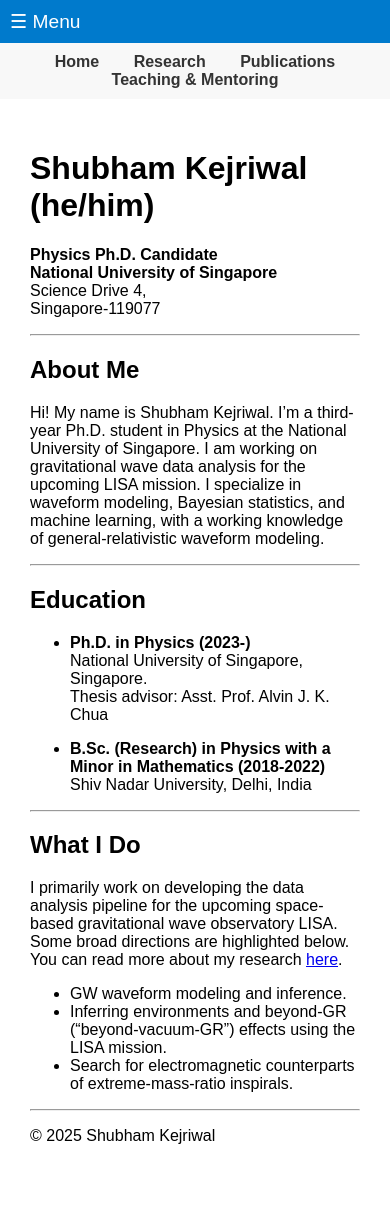
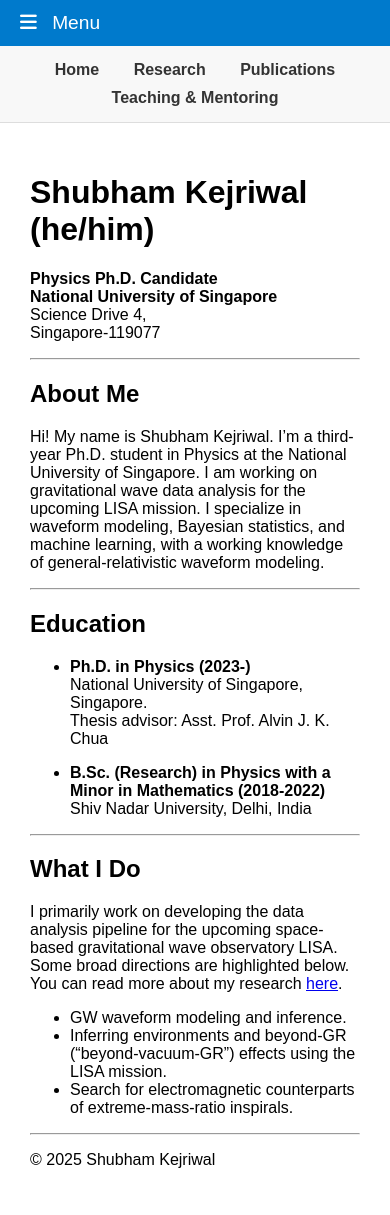
Before and after one commit to perturber/shubham, a Jekyll site: the page built from index.md, in a window 390 px wide. Built offline with Jekyll 4.4.1, drawn with Linux system fonts in a browser that asks for light colours; before the commit the page ends 1191 px from its top, so only the background shows below that.

Commit message:
Add files via upload

```diff
--- a/_layouts/default.html
+++ b/_layouts/default.html
@@ -2,27 +2,44 @@
 <html lang="en">
 <head>
   <meta charset="UTF-8">
-  <title>{{ page.title }}</title>
+  <!-- Crucial for responsive design -->
+  <meta name="viewport" content="width=device-width, initial-scale=1.0">
+  <title>{{ page.title | default: site.title }}</title> <!-- Added default title -->
 
   <!-- Font Awesome for icons -->
-  <link rel="stylesheet" href="https://cdnjs.cloudflare.com/ajax/libs/font-awesome/6.5.0/css/all.min.css">
+  <link rel="stylesheet" href="https://cdnjs.cloudflare.com/ajax/libs/font-awesome/6.5.0/css/all.min.css" integrity="sha512-Avb2QiuDEEvB4bZJYdft2mNjVShBftLdPG8FJ0V7irTLQ8Uo0qcPxh4Plq7G5tGm0rU+1SPhVotteLpBERwTkw==" crossorigin="anonymous" referrerpolicy="no-referrer" />
 
   <style>
+    :root {
+      --sidebar-bg: #f0f0f0;
+      --nav-bg: #f8f8f8;
+      --link-color: #007acc;
+      --link-hover-color: #0056b3;
+      --text-color: #333;
+      --icon-color: #333;
+      --icon-hover-color: #007acc;
+      --button-bg: #007acc;
+      --button-color: #fff;
+      --mobile-breakpoint: 768px; /* Define breakpoint */
+    }
+
     body {
       margin: 0;
       font-family: Arial, sans-serif;
       display: flex;
       min-height: 100vh;
-      flex-direction: row;
+      flex-direction: row; /* Default: Sidebar left, content right */
     }
 
     /* Sidebar */
     .sidebar {
-      background-color: #f0f0f0;
+      background-color: var(--sidebar-bg);
       padding: 20px;
       box-shadow: 2px 0 5px rgba(0,0,0,0.1);
       text-align: center;
-      transition: all 0.3s ease;
+      transition: width 0.3s ease;
+      flex-shrink: 0; /* Prevent sidebar from shrinking */
+      z-index: 1000; /* Ensure sidebar potentially overlays content if needed later */
     }
 
     .sidebar-large {
@@ -34,29 +51,36 @@
     }
 
     .sidebar img {
-      width: 100%;
+      max-width: 150px; /* Use max-width */
+      height: auto;
       border-radius: 50%;
       margin-bottom: 15px;
+      display: block;
+      margin-left: auto;
+      margin-right: auto;
     }
 
     .sidebar h2 {
       margin-top: 0;
       font-size: 1.5em;
+      color: var(--text-color);
     }
 
     .sidebar p {
       font-size: 0.95em;
       line-height: 1.4;
-      text-align: justify;
+      text-align: justify; /* Or center if preferred */
+      color: var(--text-color);
     }
 
     .sidebar a {
-      color: #007acc;
+      color: var(--link-color);
       text-decoration: none;
     }
 
     .sidebar a:hover {
       text-decoration: underline;
+      color: var(--link-hover-color);
     }
 
     .icon-links {
@@ -66,95 +90,133 @@
     .icon-links a {
       margin: 0 8px;
       display: inline-block;
-      color: #333;
+      color: var(--icon-color);
       font-size: 20px;
     }
 
     .icon-links a:hover {
-      color: #007acc;
+      color: var(--icon-hover-color);
     }
 
+    /* Main Content Area */
     .content-wrapper {
-      flex-grow: 1;
+      flex-grow: 1; /* Take remaining horizontal space */
       display: flex;
-      flex-direction: column;
+      flex-direction: column; /* Stack nav and main vertically */
+      min-width: 0; /* Prevent flex item overflow issues */
     }
 
+    /* Navigation Bar */
     nav {
-      background-color: #f8f8f8;
-      padding: 10px;
+      background-color: var(--nav-bg);
+      padding: 10px 20px;
       text-align: center;
+      border-bottom: 1px solid #ddd;
+      flex-shrink: 0; /* Prevent nav from shrinking */
     }
 
     nav a {
       margin: 0 15px;
       text-decoration: none;
-      color: #333;
+      color: var(--text-color);
       font-weight: bold;
+      display: inline-block;
+      padding: 5px 0;
     }
 
     nav a:hover {
-      color: #007acc;
+      color: var(--link-hover-color);
     }
 
+    /* Main Content */
     main {
       padding: 30px;
+      flex-grow: 1; /* Take remaining vertical space */
     }
 
-    /* Toggle button */
+    /* Mobile Toggle Button */
     #mobile-toggle {
-      display: none;
-      background: #007acc;
-      color: #fff;
+      display: none; /* Hidden by default */
+      background: var(--button-bg);
+      color: var(--button-color);
       border: none;
-      width: 100%;
-      padding: 10px;
+      width: 100%; /* Full width */
+      padding: 12px 20px;
       font-size: 1.2em;
       text-align: left;
       cursor: pointer;
-      z-index: 9999;
-      position: relative;
+      z-index: 1001; /* Ensure it's above other elements */
+      box-sizing: border-box; /* Include padding in width */
     }
+     #mobile-toggle i {
+        margin-right: 10px; /* Space between icon and text */
+     }
 
-    /* Responsive styles */
-    @media (max-width: 768px) {
+    /* Responsive styles - Apply below the mobile breakpoint */
+    @media (max-width: /*var(--mobile-breakpoint)*/ 768px) { /* Using literal value for broader compatibility */
       body {
-        flex-direction: column;
+        flex-direction: column; /* Stack elements vertically */
       }
 
-      .sidebar {
-        display: none;
-        width: 100% !important;
-        box-shadow: none;
+      /* Show the mobile toggle button */
+      #mobile-toggle {
+        display: block; /* Make button visible */
       }
 
+      /* Sidebar adjustments for mobile */
+      .sidebar {
+        /* Hide sidebar by default on mobile */
+        display: none;
+        width: 100% !important; /* Override specific widths, take full width */
+        box-shadow: none; /* Remove shadow on mobile */
+        /* Add scroll for potentially long sidebars on small screens */
+        max-height: calc(100vh - 50px); /* Adjust 50px based on button height */
+        overflow-y: auto;
+        /* Reset any desktop-specific transitions if needed */
+        transition: none;
+      }
+
+      /* Rule to display the sidebar when 'show' class is added via JS */
       .sidebar.show {
-        display: block;
+        display: block; /* Show the sidebar */
       }
 
       .sidebar img {
-        width: 150px;
+        max-width: 120px; /* Slightly smaller image on mobile */
       }
 
       .icon-links a {
-        font-size: 24px;
+        font-size: 22px;
         margin: 0 10px;
       }
 
-      #mobile-toggle {
-        display: block;
+      /* Content wrapper takes full width automatically in column layout */
+      .content-wrapper {
+         /* No special width needed */
+      }
+
+      nav {
+         /* Optional: Adjust nav layout for small screens if needed */
+         /* text-align: left; */
+      }
+      nav a {
+         /* Optional: Make nav links easier to tap */
+         /* display: block; margin: 5px 0; */
       }
     }
   </style>
 </head>
 <body>
 
-  <!-- Mobile Toggle Button -->
-  <button id="mobile-toggle">☰ Menu</button>
+  <!-- Mobile Toggle Button - Placed first for top position in column layout -->
+  <button id="mobile-toggle" aria-expanded="false" aria-controls="sidebar">
+    <i class="fas fa-bars"></i> Menu
+  </button>
 
-  <!-- Sidebar -->
+  <!-- Sidebar - ID matches JS and aria-controls -->
   <div id="sidebar" class="sidebar {% if page.homepage %}sidebar-large{% else %}sidebar-standard{% endif %}">
-    <img src="{{ site.baseurl }}/assets/profile.jpg" alt="Shubham">
+    <!-- Ensure baseurl is handled correctly (works locally and deployed) -->
+    <img src="{{ site.baseurl | default: '' }}/assets/profile.jpg" alt="Shubham">
     <h2>Shubham Kejriwal</h2>
     <p><strong>Ph.D. Physics</strong> <br>National University of Singapore <br>
 Science Drive 4, <br> Singapore-119077 </p>
@@ -167,13 +229,14 @@ Science Drive 4, <br> Singapore-119077 </p>
     </div>
   </div>
 
-  <!-- Main content -->
+  <!-- Main Content Area -->
   <div class="content-wrapper">
     <nav>
-      <a href="/shubham/">Home</a>
-      <a href="/shubham/research/">Research</a>
-      <a href="/shubham/publications/">Publications</a>
-      <a href="/shubham/teaching/">Teaching & Mentoring</a>
+      <!-- Use site.baseurl for Jekyll site links -->
+      <a href="{{ site.baseurl | default: '' }}/">Home</a>
+      <a href="{{ site.baseurl | default: '' }}/research/">Research</a>
+      <a href="{{ site.baseurl | default: '' }}/publications/">Publications</a>
+      <a href="{{ site.baseurl | default: '' }}/teaching/">Teaching & Mentoring</a>
     </nav>
 
     <main>
@@ -181,15 +244,33 @@ Science Drive 4, <br> Singapore-119077 </p>
     </main>
   </div>
 
-  <!-- JS to toggle sidebar -->
+  <!-- JS to toggle sidebar visibility -->
   <script>
     document.addEventListener("DOMContentLoaded", function () {
       const toggleButton = document.getElementById("mobile-toggle");
       const sidebar = document.getElementById("sidebar");
 
-      toggleButton.addEventListener("click", function () {
-        sidebar.classList.toggle("show");
-      });
+      if (toggleButton && sidebar) {
+        toggleButton.addEventListener("click", function () {
+          // Toggle the 'show' class on the sidebar
+          const isExpanded = sidebar.classList.toggle("show");
+
+          // Update button's aria-expanded attribute for accessibility
+          toggleButton.setAttribute("aria-expanded", isExpanded);
+
+          // Optional: Change button icon
+          const icon = toggleButton.querySelector('i');
+          if (icon) {
+            if (isExpanded) {
+              icon.classList.replace('fa-bars', 'fa-times'); // Change to close icon
+            } else {
+              icon.classList.replace('fa-times', 'fa-bars'); // Change back to menu icon
+            }
+          }
+        });
+      } else {
+        console.error("Mobile toggle button or sidebar element not found.");
+      }
     });
   </script>
 
```
